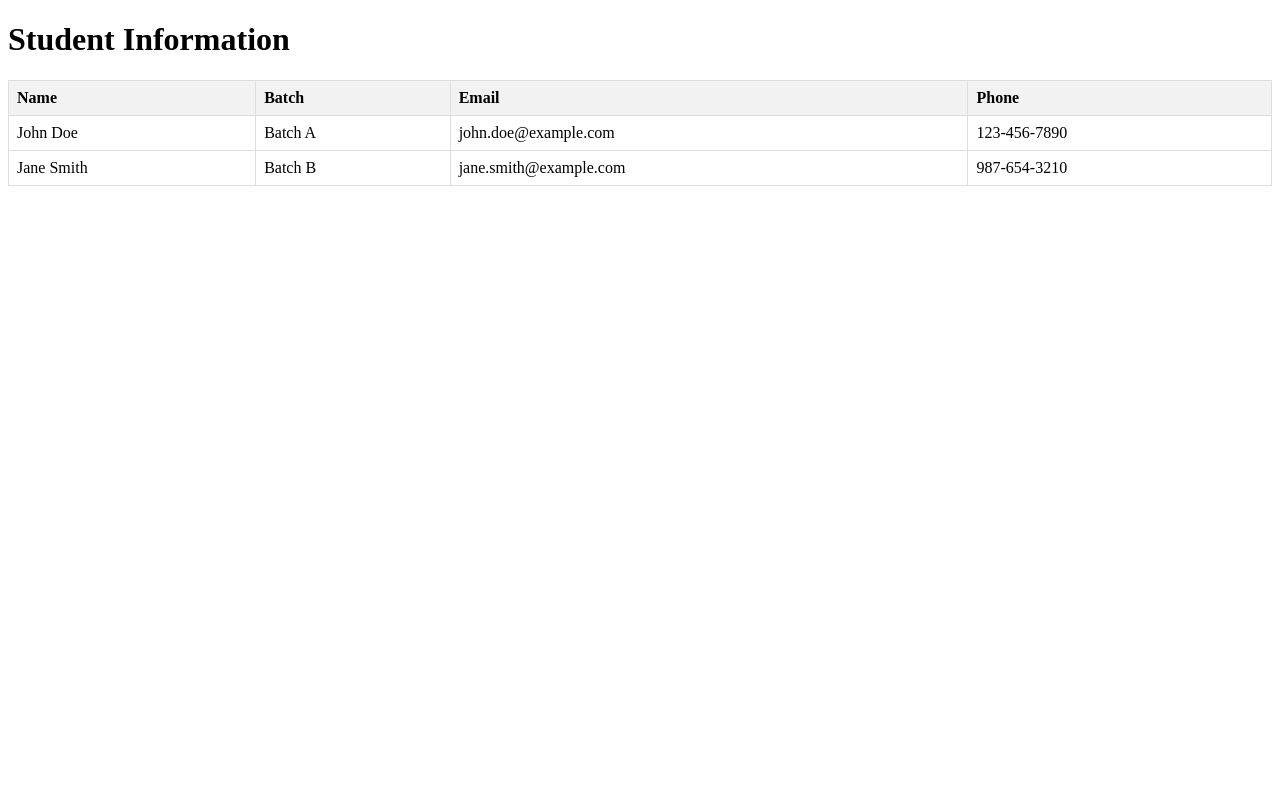
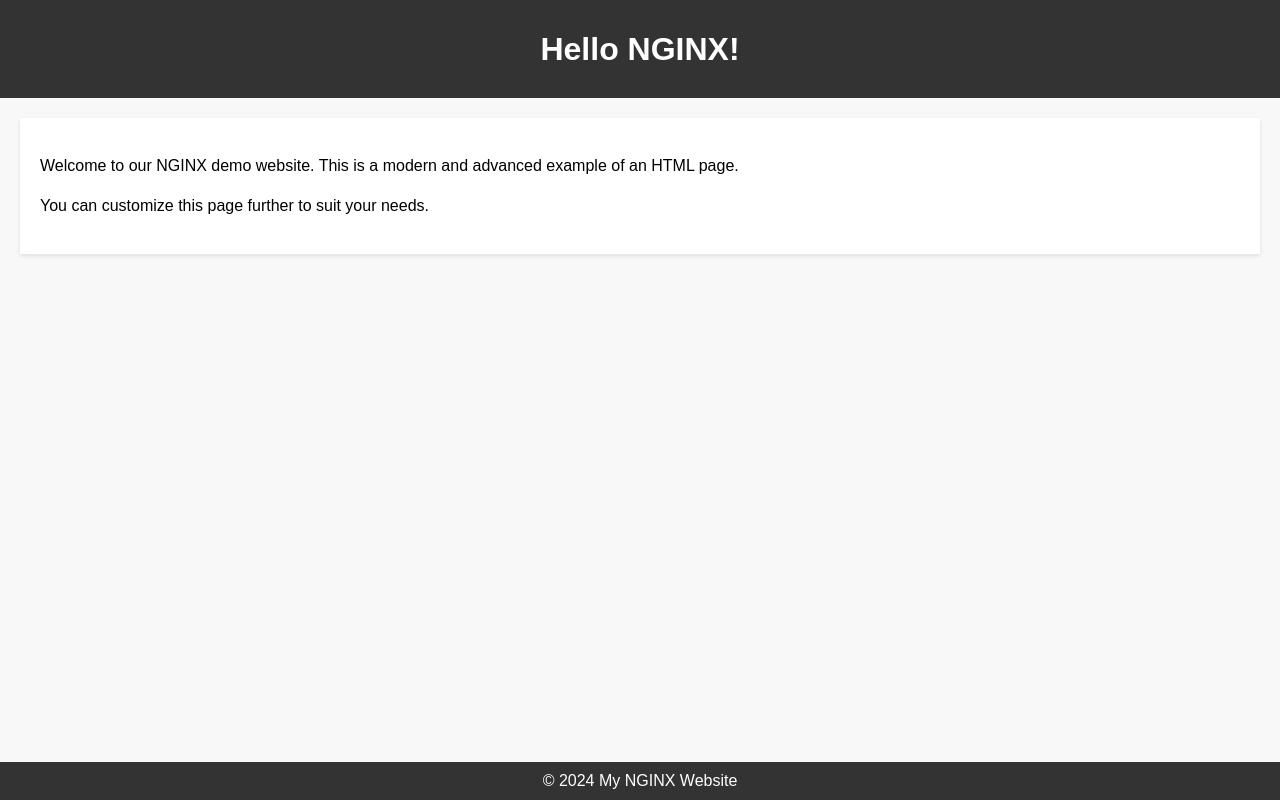
Before and after one commit to rajatpzade/CDEC-b26-b27-b28-b32, a plain HTML site: page Docker/index.html in a window 1280 px wide. Drawn offline with Linux system fonts and the light colour scheme.

Commit message:
--- Auto Git Commit By Rajatz ---

```diff
--- a/Docker/index.html
+++ b/Docker/index.html
@@ -1,44 +1,57 @@
 <!DOCTYPE html>
-<html>
+<html lang="en">
 <head>
-    <title>Student Information</title>
+    <meta charset="UTF-8">
+    <meta name="viewport" content="width=device-width, initial-scale=1.0">
+    <title>Hello NGINX!</title>
     <style>
-        table {
-            border-collapse: collapse;
+        body {
+            font-family: Arial, sans-serif;
+            background-color: #f8f8f8;
+            margin: 0;
+            padding: 0;
+        }
+        .container {
+            max-width: 1200px;
+            margin: 20px auto;
+            padding: 20px;
+            background-color: #fff;
+            box-shadow: 0 2px 4px rgba(0,0,0,0.1);
+        }
+        header {
+            background-color: #333;
+            color: #fff;
+            padding: 10px 0;
+            text-align: center;
+        }
+        h1 {
+            margin-bottom: 20px;
+        }
+        p {
+            line-height: 1.5;
+        }
+        footer {
+            background-color: #333;
+            color: #fff;
+            text-align: center;
+            padding: 10px 0;
+            position: fixed;
+            left: 0;
+            bottom: 0;
             width: 100%;
-        }
-        th, td {
-            border: 1px solid #ddd;
-            padding: 8px;
-            text-align: left;
-        }
-        th {
-            background-color: #f2f2f2;
         }
     </style>
 </head>
 <body>
-    <h1>Student Information</h1>
-    <table>
-        <tr>
-            <th>Name</th>
-            <th>Batch</th>
-            <th>Email</th>
-            <th>Phone</th>
-        </tr>
-        <tr>
-            <td>John Doe</td>
-            <td>Batch A</td>
-            <td>john.doe@example.com</td>
-            <td>123-456-7890</td>
-        </tr>
-        <tr>
-            <td>Jane Smith</td>
-            <td>Batch B</td>
-            <td>jane.smith@example.com</td>
-            <td>987-654-3210</td>
-        </tr>
-        <!-- Add more rows for other students -->
-    </table>
+    <header>
+        <h1>Hello NGINX!</h1>
+    </header>
+    <div class="container">
+        <p>Welcome to our NGINX demo website. This is a modern and advanced example of an HTML page.</p>
+        <p>You can customize this page further to suit your needs.</p>
+    </div>
+    <footer>
+        &copy; 2024 My NGINX Website
+    </footer>
 </body>
 </html>
```
